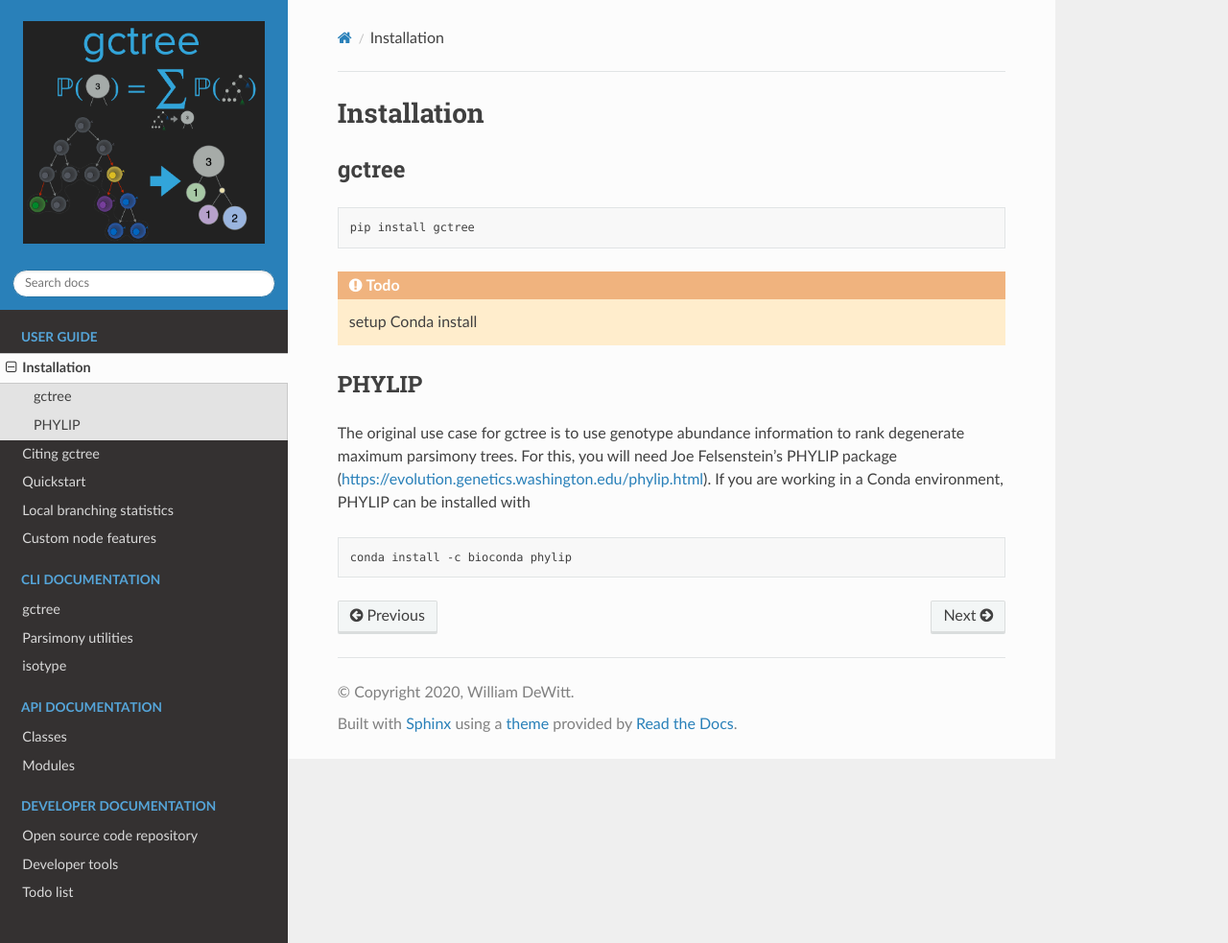
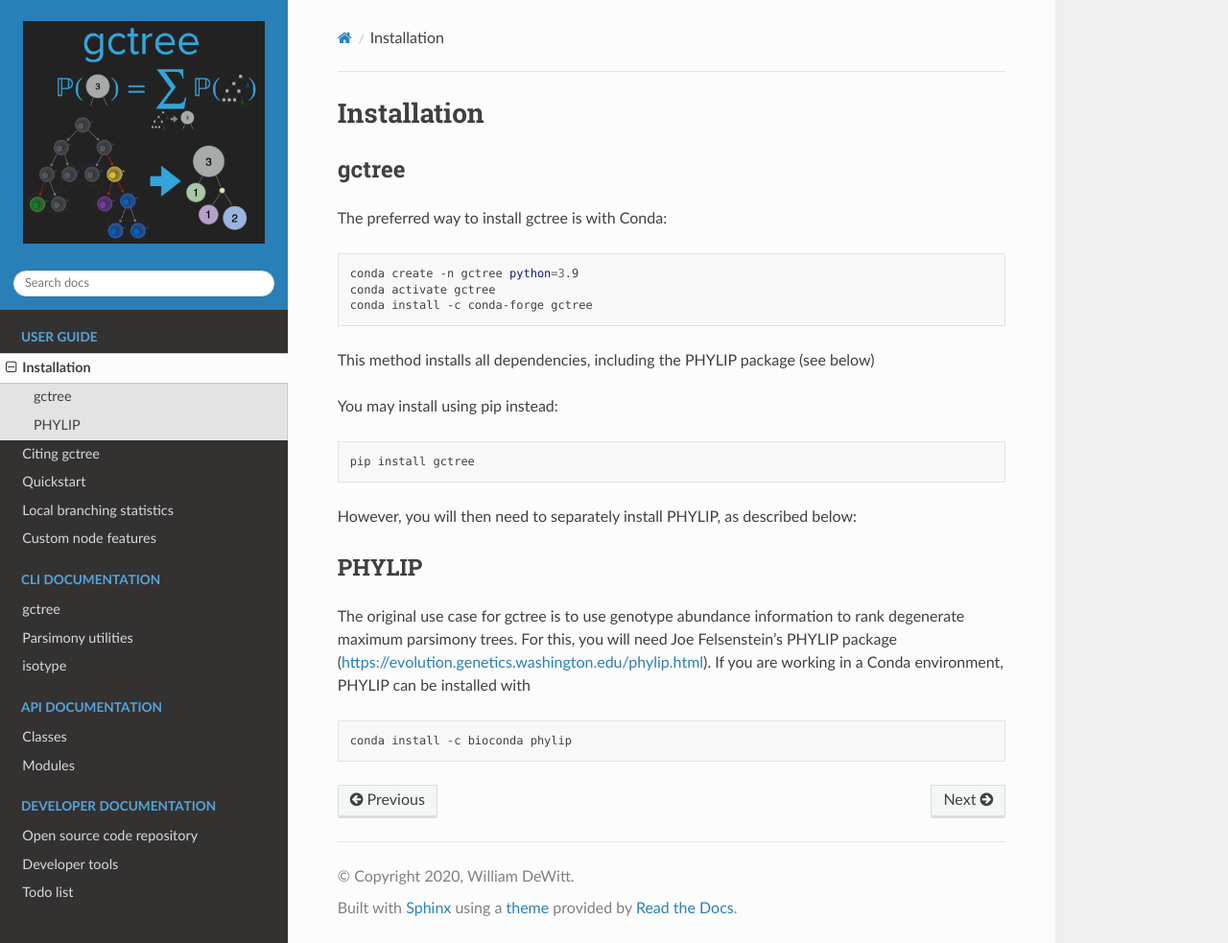
Before and after one commit to matsengrp/gctree, a Sphinx documentation site: the page built from docs/install.rst, in a window 1280 px wide and 983 px high. Shown: the whole window at 96% size. Built offline with Sphinx 7.4.7 and the Read the Docs theme 2.0.0, drawn with Linux system fonts in a browser that asks for light colours; pages that are not in the unit, such as notebooks, are missing from menus.

Commit message:
Update installation docs

```diff
--- a/docs/install.rst
+++ b/docs/install.rst
@@ -3,14 +3,23 @@ Installation
 
 gctree
 ======
+The preferred way to install gctree is with Conda:
+
+.. code-block:: bash
+
+  conda create -n gctree python=3.9
+  conda activate gctree
+  conda install -c conda-forge gctree
+
+This method installs all dependencies, including the PHYLIP package (see below)
+
+You may install using pip instead:
 
 .. code-block:: bash
 
   pip install gctree
 
-
-.. todo::
-  setup Conda install
+However, you will then need to separately install PHYLIP, as described below:
 
 
 PHYLIP
```
